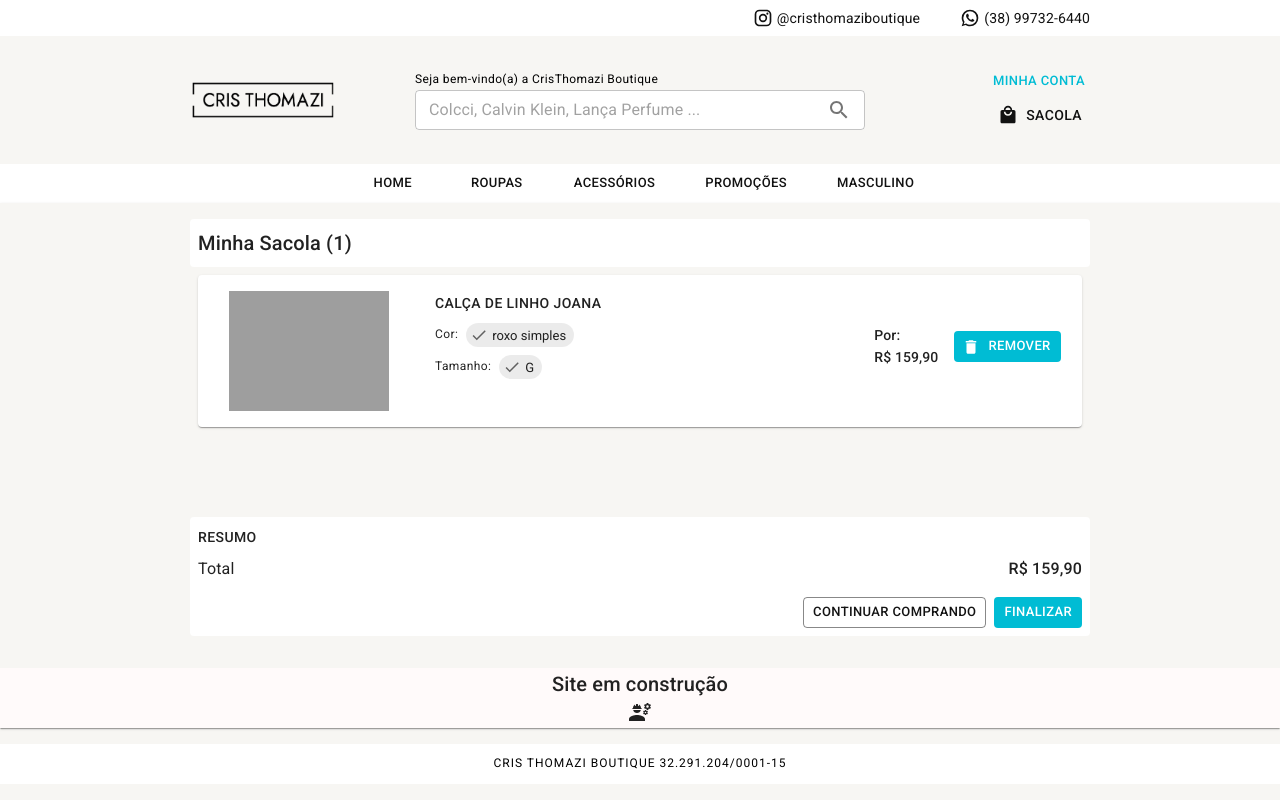
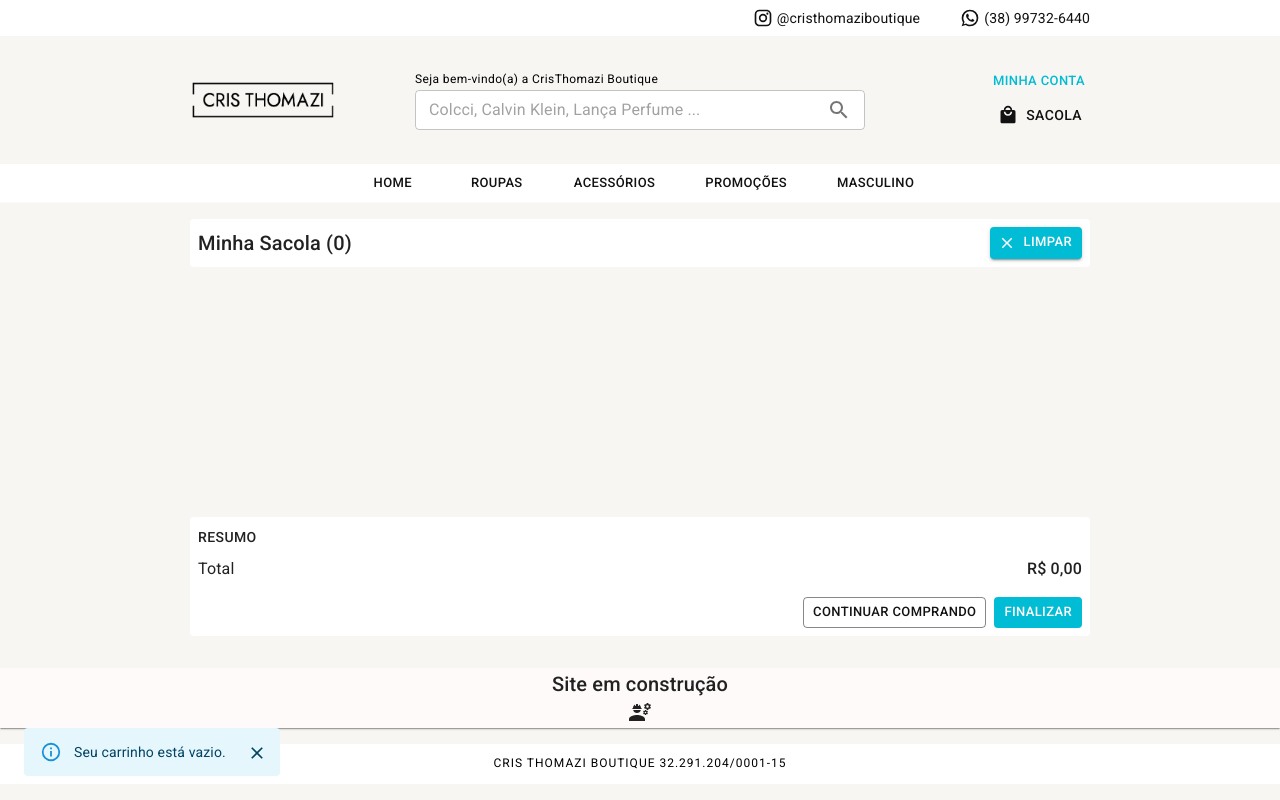
Before and after one commit to ArthurFCouto/cristhomazi-boutique, a React (Vite) app: page /sacola in a window 1280 px wide. Both pictures are taken after a click on the button "FINALIZAR". Built offline with nearby package versions, Linux system fonts and the light colour scheme; grey boxes are pictures that could not be loaded.

Commit message:
Finalização da página de sacola, criação do cart e dialog context

```diff
--- a/src/pages/home/home.tsx
+++ b/src/pages/home/home.tsx
@@ -1,5 +1,5 @@
 import { useEffect, useState } from 'react';
-import { Box, Card, CardMedia, Chip, Typography } from '@mui/material';
+import { Box, Card, CardMedia, Chip, Skeleton, Typography } from '@mui/material';
 import { MCard, MCardArea, MCardSkeleton } from '../../shared/components';
 import { BaseLayout } from '../../shared/layout';
 import { IProduto, ProdutoService } from '../../shared/service';
@@ -30,7 +30,7 @@ export const Home: React.FC = () => {
           <CardMedia
             alt='Teste de Banner'
             component='img'
-            image='https://s3images.coroflot.com/user_files/individual_files/505541_njloub9luqsdctrszc6itlpya.png'
+            image='/banner.png'
             title='Banner'
             width='100%'
           />
--- a/src/pages/sacola/sacola.tsx
+++ b/src/pages/sacola/sacola.tsx
@@ -1,29 +1,68 @@
+import { useState } from 'react';
+import { useNavigate } from 'react-router-dom';
 import {
-    Box, Button, Card, CardActions,
-    CardContent, CardMedia, Chip,
-    IconButton, Paper, Stack, Typography,
+    Box, Button, Card,
+    CardActions, CardContent, CardMedia, Chip,
+    Dialog, DialogActions, DialogContent,
+    DialogContentText, DialogTitle, IconButton,
+    Paper, Stack, Typography,
     useMediaQuery, useTheme
 } from '@mui/material'
-import { Delete, DeleteForever, Done } from '@mui/icons-material';
+import { Clear, Delete, DeleteForever, Done } from '@mui/icons-material';
 import { BaseLayout } from '../../shared/layout'
-import { FormatBRL } from '../../shared/util';
-import { Environment } from '../../shared/environment';
-import { useNavigate } from 'react-router-dom';
+import { useCartContext, useDialogContext } from '../../shared/contexts';
+import { BuyRedirectCart, FormatBRL } from '../../shared/util';
+
+interface IDetailsProduct {
+    param: string;
+    value: string;
+}
 
 export const Sacola: React.FC = () => {
     const theme = useTheme();
     const navigation = useNavigate();
+    const { clearCart, items, removeItem } = useCartContext();
+    const { showAlert } = useDialogContext();
     const smDownScreen = useMediaQuery(theme.breakpoints.down('sm'));
     const mdDownScreen = useMediaQuery(theme.breakpoints.down('md'));
+    const [showDialog, setShowDialog] = useState(false);
+    const [idForRemove, setIdForRemove] = useState(0);
 
-    const item = [{
-        id: 2,
-        titulo: 'Calça de linho Joana',
-        cor: 'roxo simples',
-        imagens: ['https://54325.cdn.simplo7.net/static/54325/sku/roupas-calcas-calca-de-linho-joana-p-1674506551553.jpeg'],
-        tamanhos: ['G'],
-        valor: 159.9,
-    }]
+    const handleCheckout = () => {
+        if (items.length > 0) {
+            BuyRedirectCart(items);
+            clearCart();
+        } else {
+            showAlert('Seu carrinho está vazio.', 'info');
+        }
+    }
+
+    const handleDialog = (id: number) => {
+        setShowDialog(true);
+        setIdForRemove(id);
+    }
+
+    const handleRemove = () => {
+        removeItem(idForRemove);
+        setShowDialog(false);
+        showAlert('Removido com sucesso.', 'success');
+    }
+
+    const DetailsProduct: React.FC<IDetailsProduct> = ({ param, value }) => (
+        <Stack
+            alignItems='center'
+            direction='row'
+            spacing={1}
+        >
+            <Typography variant='caption'>{param}</Typography>
+            <Chip
+                icon={<Done />}
+                label={value}
+                size='small'
+            />
+        </Stack>
+    )
+
 
     return (
         <BaseLayout
@@ -36,7 +75,18 @@ export const Sacola: React.FC = () => {
                 elevation={0}
                 padding={1}
             >
-                <Typography variant='h6'>Minha Sacola ({item.length})</Typography>
+                <Stack direction='row' justifyContent='space-between'>
+                    <Typography variant='h6'>Minha Sacola ({items.length})</Typography>
+                    <Button
+                        color='secondary'
+                        onClick={clearCart}
+                        startIcon={<Clear />}
+                        size='small'
+                        variant='contained'
+                    >
+                        Limpar
+                    </Button>
+                </Stack>
             </Box>
             <Box
                 display='flex'
@@ -46,7 +96,7 @@ export const Sacola: React.FC = () => {
                 padding={1}
             >
                 {
-                    item.map((produto, index) =>
+                    items.map((produto, index) =>
                         <Card
                             component={Box}
                             display='flex'
@@ -56,36 +106,18 @@ export const Sacola: React.FC = () => {
                         >
                             <CardContent sx={{ width: '25%' }}>
                                 <CardMedia
+                                    alt='Imagem do produto'
                                     component='img'
                                     height={theme.spacing(15)}
-                                    image={produto.imagens[0]}
+                                    image={produto.imagem}
                                     sx={{ objectFit: 'contain' }}
                                 />
                             </CardContent>
                             <CardContent sx={{ width: '50%' }}>
                                 <Stack spacing={1}>
-                                    <Typography
-                                        gutterBottom
-                                        variant='button'
-                                    >
-                                        {produto.titulo}
-                                    </Typography>
-                                    <Stack
-                                        alignItems='center'
-                                        direction='row'
-                                        spacing={1}
-                                    >
-                                        <Typography variant='caption'>Cor:</Typography>
-                                        <Chip icon={<Done />} label={produto.cor} size='small' />
-                                    </Stack>
-                                    <Stack
-                                        alignItems='center'
-                                        direction='row'
-                                        spacing={1}
-                                    >
-                                        <Typography variant='caption'>Tamanho:</Typography>
-                                        <Chip icon={<Done />} label={produto.tamanhos[0]} size='small' />
-                                    </Stack>
+                                    <Typography gutterBottom variant='button'>{produto.titulo}</Typography>
+                                    <DetailsProduct param='Cor' value={produto.cor} />
+                                    <DetailsProduct param='Tamanho' value={produto.tamanho} />
                                 </Stack>
                             </CardContent>
                             <CardContent sx={{ width: '25%' }}>
@@ -96,20 +128,18 @@ export const Sacola: React.FC = () => {
                                     justifyContent='center'
                                     spacing={1}
                                 >
-                                    <Typography textAlign='left' variant='subtitle2'>
-                                        {'Por: ' + FormatBRL(produto.valor)}
-                                    </Typography>
+                                    <Typography textAlign='left' variant='subtitle2'>{'Por: ' + FormatBRL(produto.valor)}</Typography>
                                     <CardActions>
                                         {
                                             mdDownScreen ? (
-                                                <IconButton onClick={() => alert(Environment.NOT_IMPLEMENTED_MESSAGE)}>
+                                                <IconButton onClick={() => handleDialog(produto.id)}>
                                                     <DeleteForever color='secondary' />
                                                 </IconButton>
                                             ) : (
                                                 <Button
                                                     color='secondary'
                                                     disableElevation
-                                                    onClick={() => alert(Environment.NOT_IMPLEMENTED_MESSAGE)}
+                                                    onClick={() => handleDialog(produto.id)}
                                                     size='small'
                                                     startIcon={<Delete />}
                                                     variant='contained'
@@ -138,7 +168,7 @@ export const Sacola: React.FC = () => {
                     marginTop={1}
                 >
                     <Typography>Total</Typography>
-                    <Typography fontWeight={500}>{FormatBRL(item.reduce((total, produto) => total += produto.valor, 0))}</Typography>
+                    <Typography fontWeight={500}>{FormatBRL(items.reduce((total, produto) => total += produto.valor, 0))}</Typography>
                 </Stack>
                 <Stack
                     direction='row'
@@ -156,12 +186,32 @@ export const Sacola: React.FC = () => {
                     <Button
                         color='secondary'
                         disableElevation
+                        onClick={handleCheckout}
                         size='small'
                         variant='contained'
                     >
                         Finalizar
                     </Button>
                 </Stack>
+                <Dialog
+                    open={showDialog}
+                    onClose={() => setShowDialog(false)}
+                >
+                    <DialogTitle>
+                        Remover item da sacola?
+                    </DialogTitle>
+                    <DialogContent>
+                        <DialogContentText>
+                            Tem certeza que deseja remover este item da sacola?
+                        </DialogContentText>
+                    </DialogContent>
+                    <DialogActions>
+                        <Button onClick={() => setShowDialog(false)}>Cancelar</Button>
+                        <Button onClick={handleRemove} autoFocus>
+                            Remover
+                        </Button>
+                    </DialogActions>
+                </Dialog>
             </Box>
         </BaseLayout>
     )
--- a/src/shared/components/mCards/mCards.tsx
+++ b/src/shared/components/mCards/mCards.tsx
@@ -1,5 +1,5 @@
 import { useState } from 'react';
-import { Link as RouterLink } from 'react-router-dom';
+import { Link as RouterLink, useNavigate } from 'react-router-dom';
 import {
     Button, Card, CardActions,
     CardContent, CardMedia, Grid, IconButton,
@@ -34,7 +34,6 @@ export const MCardArea: React.FC<IMCardArea> = ({ children, directionRow }) => {
                     display: 'none'
                 }
             }}
-            width='100%'
             wrap={directionRow ? 'nowrap' : undefined}
         >
             {children}
@@ -44,8 +43,8 @@ export const MCardArea: React.FC<IMCardArea> = ({ children, directionRow }) => {
 
 export const MCard: React.FC<IMCard> = ({ item }) => {
     const theme = useTheme();
+    const navigation = useNavigate();
     const mdDownScreen = useMediaQuery(theme.breakpoints.down('md'));
-    const smDownScreen = useMediaQuery(theme.breakpoints.down('sm'));
     const sizeFontButton = mdDownScreen ? 'small' : 'medium';
     const { produto: { categoria, titulo }, cor, nome, imagens, valor } = item;
     const title = Capitalize(titulo + ' ' + cor);
@@ -61,9 +60,12 @@ export const MCard: React.FC<IMCard> = ({ item }) => {
 
     return (
         <Grid
+            item
             paddingX={1}
             paddingTop={2}
-            xs={smDownScreen ? 6 : mdDownScreen ? 4 : 3}
+            xs={6}
+            sm={4}
+            md={3}
         >
             <Card sx={{ height: theme.spacing(40) }}>
                 <Link component={RouterLink} to={url} preventScrollReset={true}>
@@ -132,7 +134,7 @@ export const MCard: React.FC<IMCard> = ({ item }) => {
                                 disableElevation
                                 variant='contained'
                                 size={sizeFontButton}
-                                onClick={() => alert(Environment.NOT_IMPLEMENTED_MESSAGE)}
+                                onClick={() => navigation(url)}
                             >
                                 Comprar
                             </Button>
@@ -146,14 +148,15 @@ export const MCard: React.FC<IMCard> = ({ item }) => {
 
 export const MCardSkeleton: React.FC = () => {
     const theme = useTheme();
-    const mdDownScreen = useMediaQuery(theme.breakpoints.down('md'));
-    const smDownScreen = useMediaQuery(theme.breakpoints.down('sm'));
 
     return (
         <Grid
+            item
             paddingX={1}
             paddingTop={2}
-            xs={smDownScreen ? 6 : mdDownScreen ? 4 : 3}
+            xs={6}
+            sm={4}
+            md={3}
         >
             <Card sx={{ height: theme.spacing(40) }}>
                 <Skeleton height={theme.spacing(24)} variant='rectangular' />
--- /dev/null
+++ b/src/shared/contexts/cartContext.tsx
@@ -0,0 +1,52 @@
+import { createContext, useContext, useState } from 'react';
+
+export interface ICartProduct {
+    id: number;
+    titulo: string;
+    nome: string;
+    cor: string;
+    imagem: string;
+    tamanho: string;
+    valor: number;
+}
+
+interface ICartContextData {
+    addItem: (item: ICartProduct) => void;
+    clearCart: () => void;
+    items: ICartProduct[];
+    removeItem: (id: number) => void;
+}
+
+interface CartProviderProps {
+    children: React.ReactNode;
+}
+
+const CartContext = createContext({} as ICartContextData);
+
+export const useCartContext = () => {
+    return useContext(CartContext);
+}
+
+export const CartProvider: React.FC<CartProviderProps> = ({ children }) => {
+    const [items, setItems] = useState<ICartProduct[]>([]);
+    const addItem = (item: ICartProduct) => {
+        const existItem = items.filter((produto) => produto.id == item.id && produto.tamanho == item.tamanho);
+        if (existItem.length == 0)
+            setItems([...items, item]);
+    }
+    const removeItem = (id: number) => {
+        setItems(items.filter((item) => item.id != id));
+    }
+    const clearCart = () => setItems([]);
+
+    return (
+        <CartContext.Provider value={{
+            addItem,
+            clearCart,
+            items,
+            removeItem
+        }}>
+            {children}
+        </CartContext.Provider>
+    )
+}
--- /dev/null
+++ b/src/shared/contexts/dialogContext.tsx
@@ -0,0 +1,75 @@
+import { Close } from '@mui/icons-material';
+import { Alert, IconButton, Slide, Snackbar } from '@mui/material';
+import { createContext, useContext, useState } from 'react';
+
+interface IDialogContextData {
+    showAlert: (message: string, severity: 'info' | 'error' | 'success' | 'warning', direction?: 'up' | 'right' | 'down' | 'left')=> void;
+}
+
+interface DialogProviderProps {
+    children: React.ReactNode;
+}
+
+const DialogContext = createContext({} as IDialogContextData);
+
+export const useDialogContext = () => {
+    return useContext(DialogContext);
+}
+
+export const DialogProvider: React.FC<DialogProviderProps> = ({ children }) => {
+    const [objAlert, setObjAlert] = useState({
+        message: '',
+        open: false
+    });
+    const [severityAlert, setSeverityAlert] = useState<'info' | 'error' | 'success' | 'warning'>('info');
+    const [directionAlert, setDirectionAlert] = useState<'up' | 'right' | 'down' | 'left'>('up');
+
+    const showAlert = (message: string, severity: 'info' | 'error' | 'success' | 'warning', direction?: 'up' | 'right' | 'down' | 'left') => {
+        setSeverityAlert(severity);
+        setDirectionAlert(direction || 'up');
+        setObjAlert({
+            message,
+            open: true
+        });
+    };
+
+    const closeAlert = (event: React.SyntheticEvent | Event, reason?: string) => {
+        if (reason === 'clickaway') {
+            return;
+        }
+        setObjAlert({
+            message: '',
+            open: false
+        });
+    };
+
+    return (
+        <DialogContext.Provider value={{
+            showAlert
+        }}>
+            {children}
+            <Snackbar
+                    autoHideDuration={4000}
+                    onClose={closeAlert}
+                    open={objAlert.open}
+                    TransitionComponent={(props)=> <Slide {...props} direction={directionAlert} />}
+                    action={
+                        <IconButton
+                            size='small'
+                            color='inherit'
+                            onClick={closeAlert}
+                        >
+                            <Close fontSize='small' />
+                        </IconButton>}
+                >
+                    <Alert
+                        onClose={closeAlert}
+                        severity={severityAlert}
+                        sx={{ width: '100%' }}
+                    >
+                        {objAlert.message}
+                    </Alert>
+                </Snackbar>
+        </DialogContext.Provider>
+    )
+}
--- a/src/shared/contexts/index.ts
+++ b/src/shared/contexts/index.ts
@@ -1,2 +1,4 @@
+export * from './cartContext';
+export * from './dialogContext';
+export * from './drawerContext';
 export * from './themeContext';
-export * from './drawerContext';
--- a/src/shared/util/index.ts
+++ b/src/shared/util/index.ts
@@ -1,5 +1,13 @@
+import { ICartProduct } from '../contexts';
+
 export const Capitalize = (text: string) => text.split(' ').map((word) => word[0].toUpperCase() + word.substring(1).toLowerCase()).join(' ');
 
 export const FormatBRL = (value: number | bigint) => Intl.NumberFormat('pt-BR', { style: 'currency', currency: 'BRL'}).format(value);
 
 export const Normalize = (text: string) => text.normalize('NFD').replace(/[\u0300-\u036f]/g, '');
+
+export const BuyRedirectCart = (listProducts: ICartProduct[]) => {
+    const message = listProducts.reduce((text, item) => `${text}*${item.titulo}* _(${item.id})_\nTamanho *${item.tamanho}* na cor *${item.cor}*, com preço *${FormatBRL(item.valor)}*\n\n`, '\n');
+    const urlEncode = window.encodeURIComponent(`Olá CrisThomazi!\nGostaria de continuar o pedido abaixo:\n${message}Valor final apresentado na sacola: *${FormatBRL(listProducts.reduce((total, item)=> total += item.valor, 0))}*`);
+    window.open('https://api.whatsapp.com/send?phone=5538999414205&text=' + urlEncode);
+}
```
Also changed, not shown: src/main.tsx (+8 -4 lines), src/pages/detalhes/detalhes.tsx (+54 -7 lines), public/banner.png (added).
